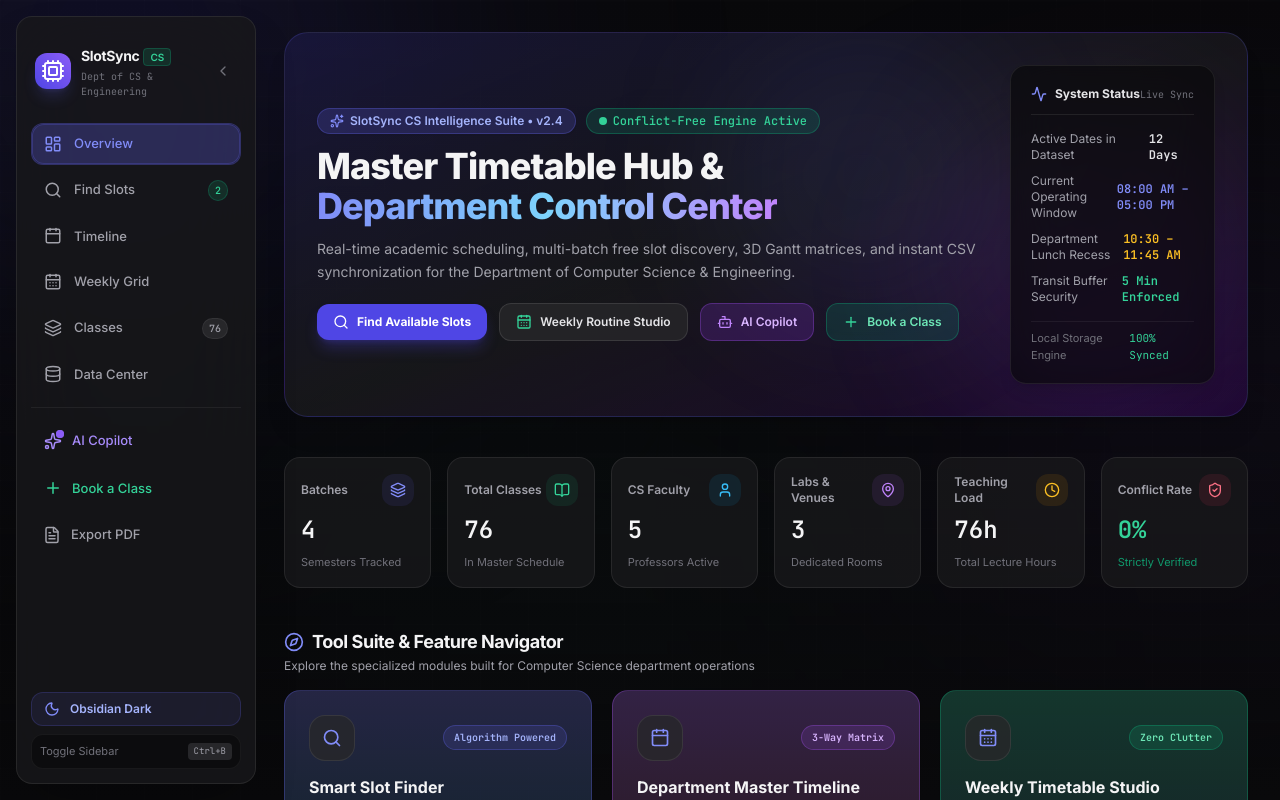
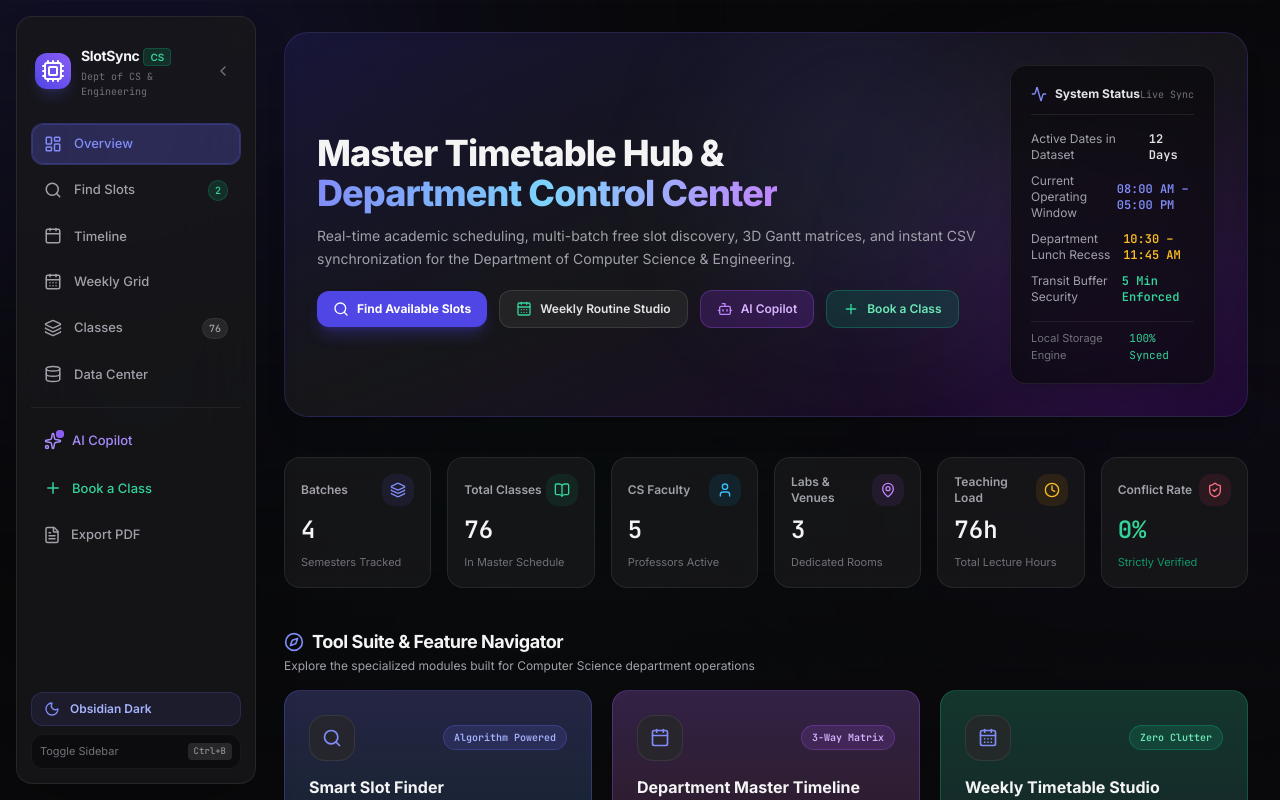
Before and after one commit to TechnoYashvardhan/slotsync-cs, a React (Vite) app: page / in a window 1280 px wide. Shown: the top 800 px of the page. Built offline with nearby package versions, Linux system fonts and the light colour scheme.

Commit message:
update: minor dashboard enhancements

```diff
--- a/src/components/DashboardView.tsx
+++ b/src/components/DashboardView.tsx
@@ -235,14 +235,7 @@ export const DashboardView: React.FC<DashboardViewProps> = ({
 
           <div className="space-y-3 max-w-2xl">
             <div className="flex flex-wrap items-center gap-2.5">
-              <span className="px-3 py-1 rounded-full text-xs font-semibold bg-indigo-500/20 text-indigo-700 dark:text-indigo-300 border border-indigo-500/30 flex items-center gap-1.5 shadow-sm">
-                <Sparkles className="w-3.5 h-3.5 text-indigo-500 dark:text-indigo-400" />
-                <span>SlotSync CS Intelligence Suite • v2.4</span>
-              </span>
-              <span className="px-3 py-1 rounded-full text-xs font-mono font-medium bg-emerald-500/15 text-emerald-600 dark:text-emerald-400 border border-emerald-500/30 flex items-center gap-1.5">
-                <span className="w-2 h-2 rounded-full bg-emerald-500 dark:bg-emerald-400 animate-pulse" />
-                <span>Conflict-Free Engine Active</span>
-              </span>
+
             </div>
 
             <h1 className="text-2xl sm:text-3xl lg:text-4xl font-extrabold text-zinc-900 dark:text-zinc-100 tracking-tight leading-tight">
@@ -539,11 +532,10 @@ export const DashboardView: React.FC<DashboardViewProps> = ({
             return (
               <div
                 key={idx}
-                className={`rounded-2xl border transition-all overflow-hidden ${
-                  isOpen
-                    ? 'bg-zinc-850/80 border-indigo-500/30'
-                    : 'bg-zinc-850/40 border-white/[0.05] hover:border-white/[0.1]'
-                }`}
+                className={`rounded-2xl border transition-all overflow-hidden ${isOpen
+                  ? 'bg-zinc-850/80 border-indigo-500/30'
+                  : 'bg-zinc-850/40 border-white/[0.05] hover:border-white/[0.1]'
+                  }`}
               >
                 <button
                   type="button"
```
